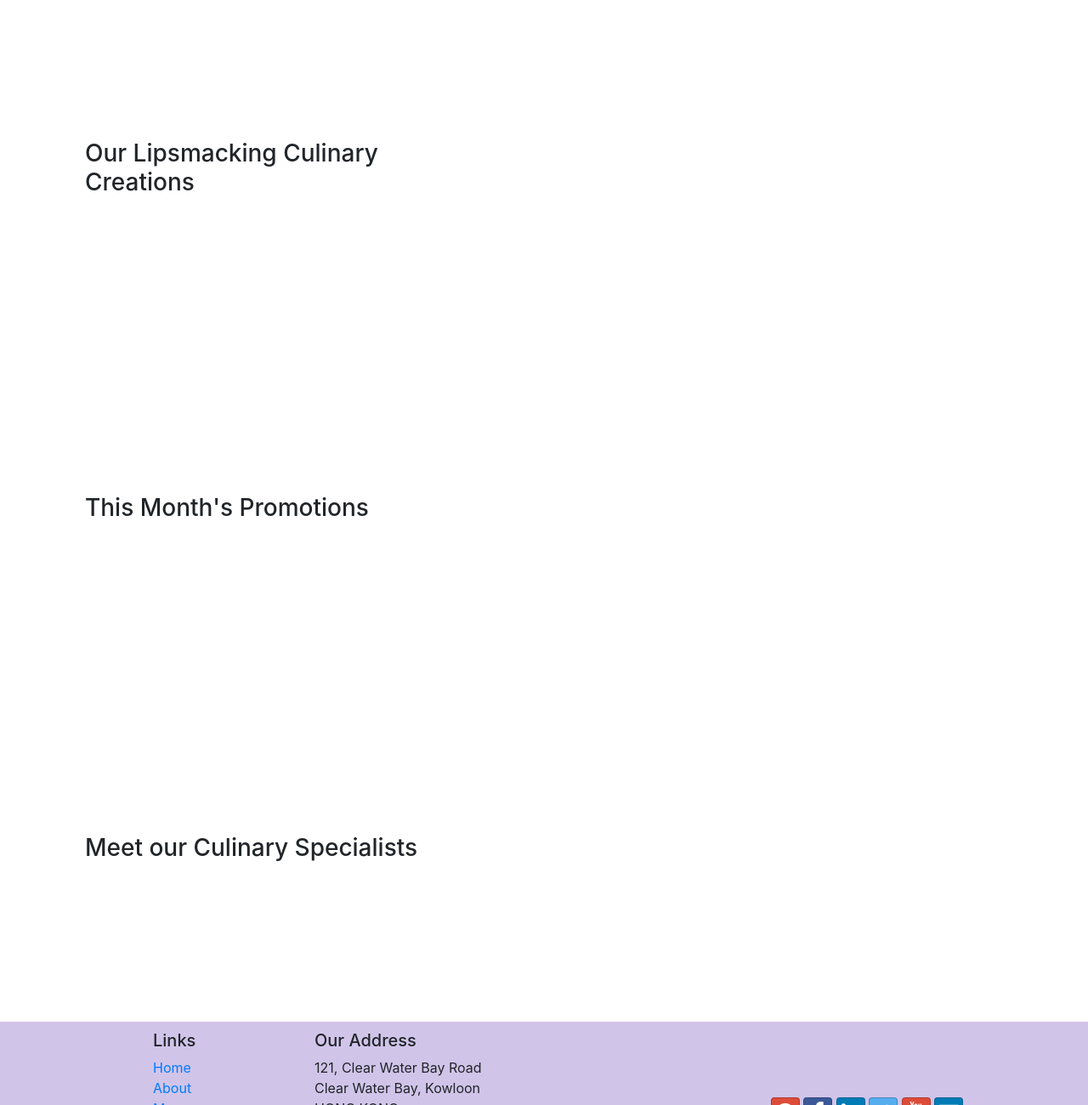
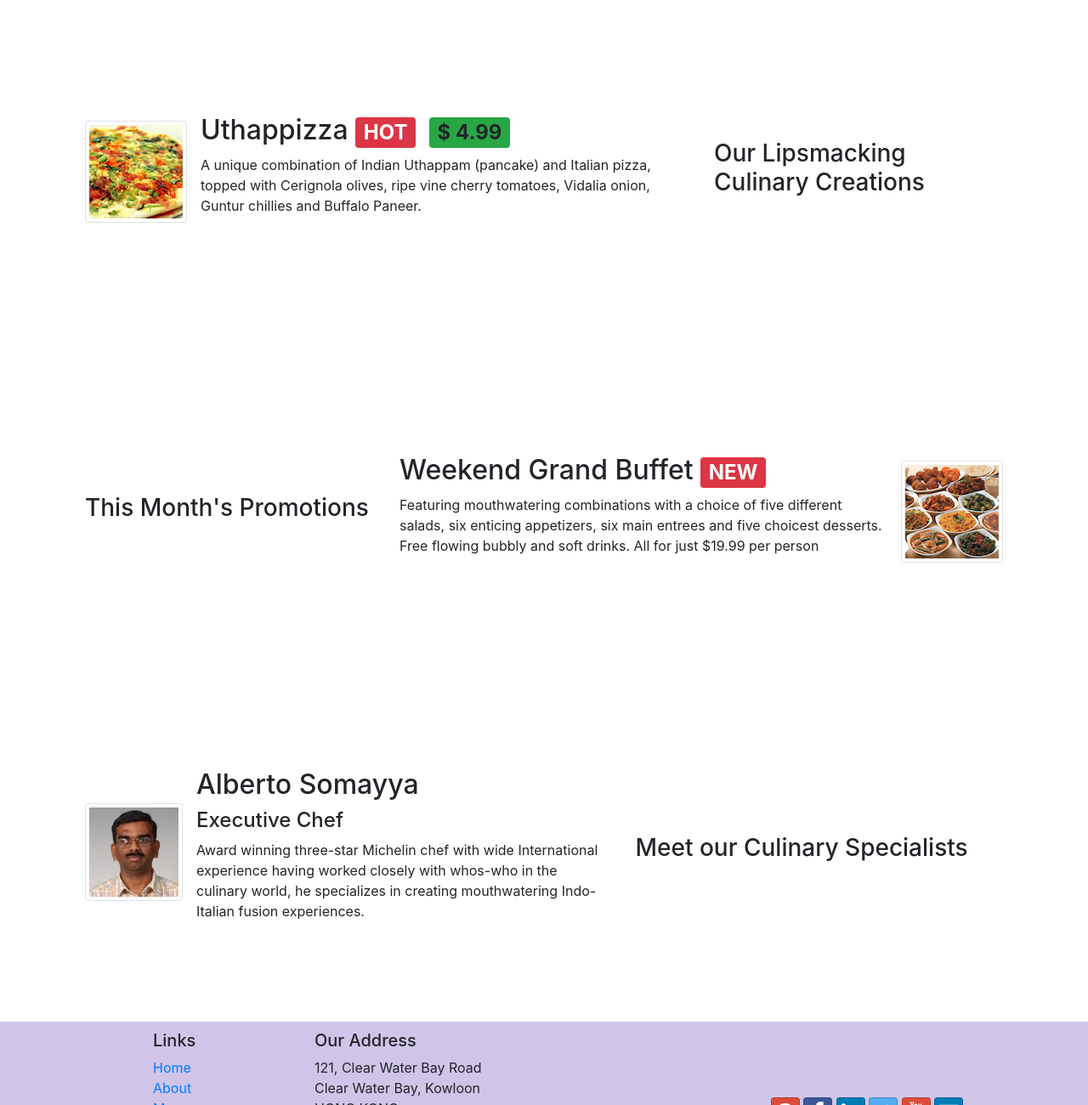
Before and after one commit to ItzMeAditya/ConFusion, a website: page index.html in a window 1280 px wide. Shown: the part 732-2032 px from the top of the page at 85% size. Drawn offline with nearby package versions, Linux system fonts and the light colour scheme.

Commit message:
Media-Object

```diff
--- a/index.html
+++ b/index.html
@@ -177,20 +177,48 @@
             </div>
         </div>
         <div class="row align-items-center row-content">
-            <div class="col-4 order-sm-last col-sm-5">
+            <div class="col-12 col-sm-4 order-sm-last">
                 <h3>Our Lipsmacking Culinary Creations</h3>
+            </div>
+            <div class="col col-sm order-sm-first">
+                <div class="media">
+                    <img src="img/uthappizza.png" alt="uthappizza" class="d-flex align-self-center mr-3 img-thumbnail">
+                    <div class="media-body">
+                        <h2 class="mt-0">Uthappizza <span class="badge badge-danger">HOT</span><span class="badge badge-pills bg-success ml-3">$ 4.99</span></h2>
+                        <p>A unique combination of Indian Uthappam (pancake) and Italian pizza, topped with Cerignola olives, ripe vine cherry tomatoes, Vidalia onion, Guntur chillies and Buffalo Paneer.</p>
+                    </div>
+                </div>
             </div>
         </div>
 
         <div class="row align-items-center row-content">
-            <div class="col-4 col-sm-5">
+            <div class="col-12 col-sm-4">
                 <h3>This Month's Promotions</h3>
+            </div>
+            <div class="col col-sm">
+                <div class="media">
+                    <div class="media-body">
+                        <h2 class="mt-0">Weekend Grand Buffet <span class="badge badge-danger">NEW</span></h2>
+                        <p>Featuring mouthwatering combinations with a choice of five different salads, six enticing appetizers, six main entrees and five choicest desserts. Free flowing bubbly and soft drinks. All for just $19.99 per person </p>
+                    </div>
+                    <img src="img/buffet.png" alt="buffet" class="d-flex align-self-center img-thumbnail ml-3">
+                </div>
             </div>
         </div>
 
         <div class="row align-items-center row-content">
-            <div class="col-4 order-sm-last col-sm-5">
+            <div class="col-12 col-sm-5 order-sm-last">
                 <h3>Meet our Culinary Specialists</h3>
+            </div>
+            <div class="col col-sm order-sm-first">
+                <div class="media">
+                    <img src="img/alberto.png" alt="alberto" class="d-flex mr-3 img-thumbnail align-self-center">
+                    <div class="media-body">
+                        <h2 class="mt-0">Alberto Somayya</h2>
+                        <h4>Executive Chef</h4>
+                        <p>Award winning three-star Michelin chef with wide International experience having worked closely with whos-who in the culinary world, he specializes in creating mouthwatering Indo-Italian fusion experiences. </p>
+                    </div>
+                </div>
             </div>
         </div>
     </div>
```
